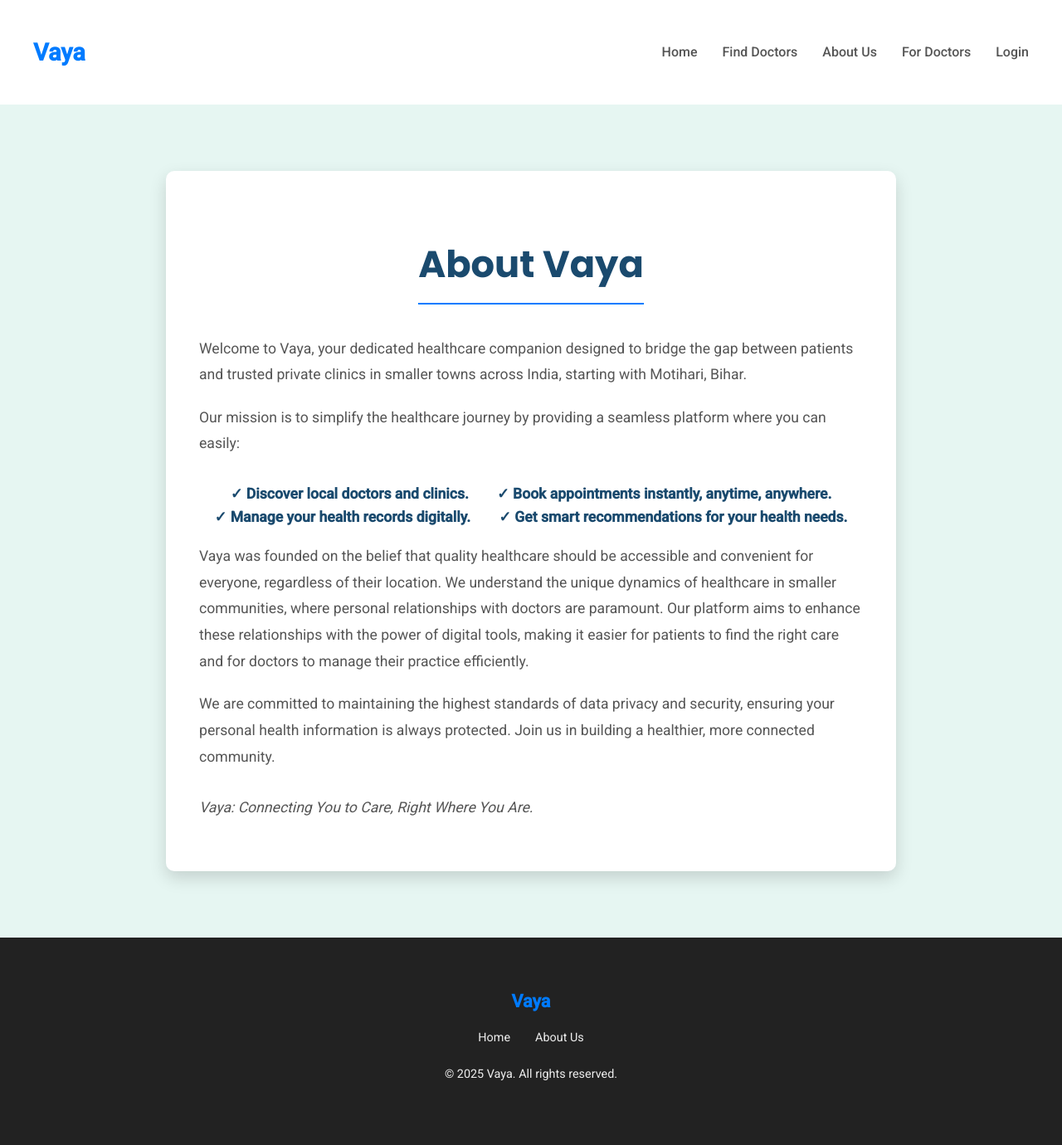
After one commit to estside/Vaya, a Django app: page /about_us/ in a window 1280 px wide. The commit adds this page. Shown: the whole page at 83% size. Run offline with Django 4.2, Linux system fonts and the light colour scheme.

Commit message:
updated code-5

```diff
--- a/config/urls.py
+++ b/config/urls.py
@@ -2,18 +2,17 @@
 
 from django.contrib import admin
 from django.urls import path, include
-from django.conf import settings # Import settings
-from django.conf.urls.static import static # Import static
-from . import views as config_views
+from django.conf import settings
+from django.conf.urls.static import static
+from . import views as config_views # Ensure this import is correct
 
 urlpatterns = [
     path('admin/', admin.site.urls),
     path('doctors/', include('doctors.urls')),
     path('accounts/', include('users.urls')),
     path('', config_views.landing_page, name='landing_page'),
+    path('about_us/', config_views.about_us, name='about_us'), # <--- NEW URL for About Us
 ]
 
-# --- NEW: Serve media files during development ---
 if settings.DEBUG:
     urlpatterns += static(settings.MEDIA_URL, document_root=settings.MEDIA_ROOT)
-# -------------------------------------------------
--- a/config/views.py
+++ b/config/views.py
@@ -1,6 +1,13 @@
-# healthcare_app_motihari/config/views.py (or users/views.py)
+# healthcare_app_motihari/config/views.py
 
 from django.shortcuts import render
 
+# Assuming landing_page is also defined here
 def landing_page(request):
-    return render(request, 'index.html') # Or 'landing_page/index.html' if you use a subfolder
+    return render(request, 'index.html')
+
+def about_us(request):
+    """
+    Renders the About Us page.
+    """
+    return render(request, 'about_us.html')
--- a/doctors/urls.py
+++ b/doctors/urls.py
@@ -7,14 +7,14 @@ urlpatterns = [
     path('', views.doctor_list, name='doctor_list'),
     path('<int:doctor_id>/', views.doctor_detail, name='doctor_detail'),
     path('register-clinic/', views.register_clinic, name='register_clinic'),
-    path('register-clinic/success/', views.clinic_registration_success, name='clinic_registration_success'),
+    # --- REMOVE THIS LINE ---
+    # path('register-clinic/success/', views.clinic_registration_success, name='clinic_registration_success'),
+    # ------------------------
     path('dashboard/', views.doctor_dashboard, name='doctor_dashboard'),
     path('<int:doctor_id>/book-appointment/', views.book_appointment, name='book_appointment'),
     path('appointment-success/', views.appointment_success, name='appointment_success'),
     path('appointment/<int:appointment_id>/confirm/', views.confirm_appointment, name='confirm_appointment'),
     path('appointment/<int:appointment_id>/cancel/', views.cancel_appointment, name='cancel_appointment'),
-    # --- NEW URLs for Reports ---
     path('reports/upload/patient/', views.patient_upload_report, name='patient_upload_report'),
     path('reports/upload/doctor/<int:patient_id>/', views.doctor_upload_report, name='doctor_upload_report'),
-    # ----------------------------
 ]
--- /dev/null
+++ b/templates/about_us.html
@@ -0,0 +1,104 @@
+{% extends 'base.html' %}
+
+{% block title %}About Us - Vaya{% endblock %}
+
+{% block extra_head %}
+<style>
+    /* About Us Specific Styles */
+    .about-section {
+        flex-grow: 1;
+        padding: 60px 0;
+        background-color: #e6f6f2;
+        display: flex;
+        align-items: center;
+        justify-content: center;
+    }
+
+    .about-card {
+        background-color: #fff;
+        padding: 40px;
+        border-radius: 10px;
+        box-shadow: 0 8px 20px rgba(0,0,0,0.15);
+        width: 100%;
+        max-width: 800px;
+        text-align: center; /* Center content within the card */
+    }
+
+    .about-card h1 {
+        font-size: 2.8em;
+        margin-bottom: 20px;
+        border-bottom: 2px solid #007bff;
+        padding-bottom: 10px;
+        display: inline-block; /* To make border-bottom fit content */
+    }
+
+    .about-card p {
+        font-size: 1.1em;
+        line-height: 1.8;
+        margin-bottom: 20px;
+        color: #555;
+        text-align: left; /* Align paragraphs to left */
+    }
+
+    .about-card ul {
+        list-style: none;
+        padding: 0;
+        margin-top: 30px;
+        text-align: center;
+    }
+
+    .about-card ul li {
+        display: inline-block;
+        margin: 0 15px;
+        font-size: 1.1em;
+        font-weight: 600;
+        color: #1a4a6e;
+    }
+
+    /* Responsive Adjustments */
+    @media (max-width: 768px) {
+        .about-section {
+            padding: 40px 0;
+        }
+        .about-card {
+            padding: 25px;
+            margin: 0 15px;
+        }
+        .about-card h1 {
+            font-size: 2em;
+        }
+        .about-card p {
+            font-size: 1em;
+        }
+        .about-card ul li {
+            display: block;
+            margin: 10px 0;
+        }
+    }
+</style>
+{% endblock %}
+
+{% block content %}
+    <section class="about-section">
+        <div class="container">
+            <div class="about-card">
+                <h1>About Vaya</h1>
+                <p>Welcome to Vaya, your dedicated healthcare companion designed to bridge the gap between patients and trusted private clinics in smaller towns across India, starting with Motihari, Bihar.</p>
+
+                <p>Our mission is to simplify the healthcare journey by providing a seamless platform where you can easily:</p>
+                <ul>
+                    <li>&#10003; Discover local doctors and clinics.</li>
+                    <li>&#10003; Book appointments instantly, anytime, anywhere.</li>
+                    <li>&#10003; Manage your health records digitally.</li>
+                    <li>&#10003; Get smart recommendations for your health needs.</li>
+                </ul>
+
+                <p>Vaya was founded on the belief that quality healthcare should be accessible and convenient for everyone, regardless of their location. We understand the unique dynamics of healthcare in smaller communities, where personal relationships with doctors are paramount. Our platform aims to enhance these relationships with the power of digital tools, making it easier for patients to find the right care and for doctors to manage their practice efficiently.</p>
+
+                <p>We are committed to maintaining the highest standards of data privacy and security, ensuring your personal health information is always protected. Join us in building a healthier, more connected community.</p>
+
+                <p style="margin-top: 30px; font-style: italic;">Vaya: Connecting You to Care, Right Where You Are.</p>
+            </div>
+        </div>
+    </section>
+{% endblock %}
--- a/templates/base.html
+++ b/templates/base.html
@@ -281,15 +281,27 @@
             <a href="{% url 'landing_page' %}" class="logo">Vaya</a>
             <nav>
                 <ul class="nav-links">
-                    <li><a href="{% url 'landing_page' %}">Home</a></li>
-                    <li><a href="{% url 'doctor_list' %}">Find Doctors</a></li>
-                    <li><a href="#">About Us</a></li>
-                    <li><a href="#">Contact</a></li>
+                    {# Always show Home for unauthenticated users, or if they are on a dashboard #}
+                    {# Removed parentheses here #}
+                    {% if not user.is_authenticated or request.resolver_match.url_name == 'landing_page' %}
+                        <li><a href="{% url 'landing_page' %}">Home</a></li>
+                    {% endif %}
+
+                    {# Show Find Doctors only if not logged in as a doctor #}
+                    {# Removed parentheses here #}
+                    {% if not user.is_authenticated or not user.doctor_login_profile.is_approved %}
+                        <li><a href="{% url 'doctor_list' %}">Find Doctors</a></li>
+                    {% endif %}
+
+                    <li><a href="{% url 'about_us' %}">About Us</a></li>
+
                     {% if user.is_authenticated %}
-                        {# Check if the user has a doctor profile and it's approved #}
+                        {# If authenticated, show relevant dashboard link and Logout #}
+                        {# Removed parentheses here #}
                         {% if user.doctor_login_profile and user.doctor_login_profile.is_approved %}
                             <li><a href="{% url 'doctor_dashboard' %}">Doctor Dashboard</a></li>
                         {# Check if the user has a doctor profile but it's NOT approved #}
+                        {# Removed parentheses here #}
                         {% elif user.doctor_login_profile and not user.doctor_login_profile.is_approved %}
                             <li><a href="{% url 'landing_page' %}">Profile Pending</a></li> {# Or a specific 'pending' page #}
                         {# If authenticated but no doctor profile (i.e., a patient) #}
@@ -298,6 +310,7 @@
                         {% endif %}
                         <li><a href="{% url 'logout' %}">Logout ({{ user.username }})</a></li>
                     {% else %}
+                        {# If not authenticated, show For Doctors and Login #}
                         <li><a href="{% url 'register_clinic' %}">For Doctors</a></li>
                         <li><a href="{% url 'login' %}">Login</a></li>
                     {% endif %}
@@ -323,10 +336,8 @@
             <a href="{% url 'landing_page' %}" class="logo">Vaya</a>
             <ul class="footer-links">
                 <li><a href="{% url 'landing_page' %}">Home</a></li>
-                <li><a href="#">About Us</a></li>
-                <li><a href="#">Contact Us</a></li>
-                <li><a href="#">Privacy Policy</a></li>
-                <li><a href="#">Terms of Service</a></li>
+                <li><a href="{% url 'about_us' %}">About Us</a></li>
+
             </ul>
             <p>&copy; 2025 Vaya. All rights reserved.</p>
         </div>
```
Also changed, not shown: doctors/views.py (+54 -94 lines), users/views.py (+18 -50 lines), db.sqlite3.
